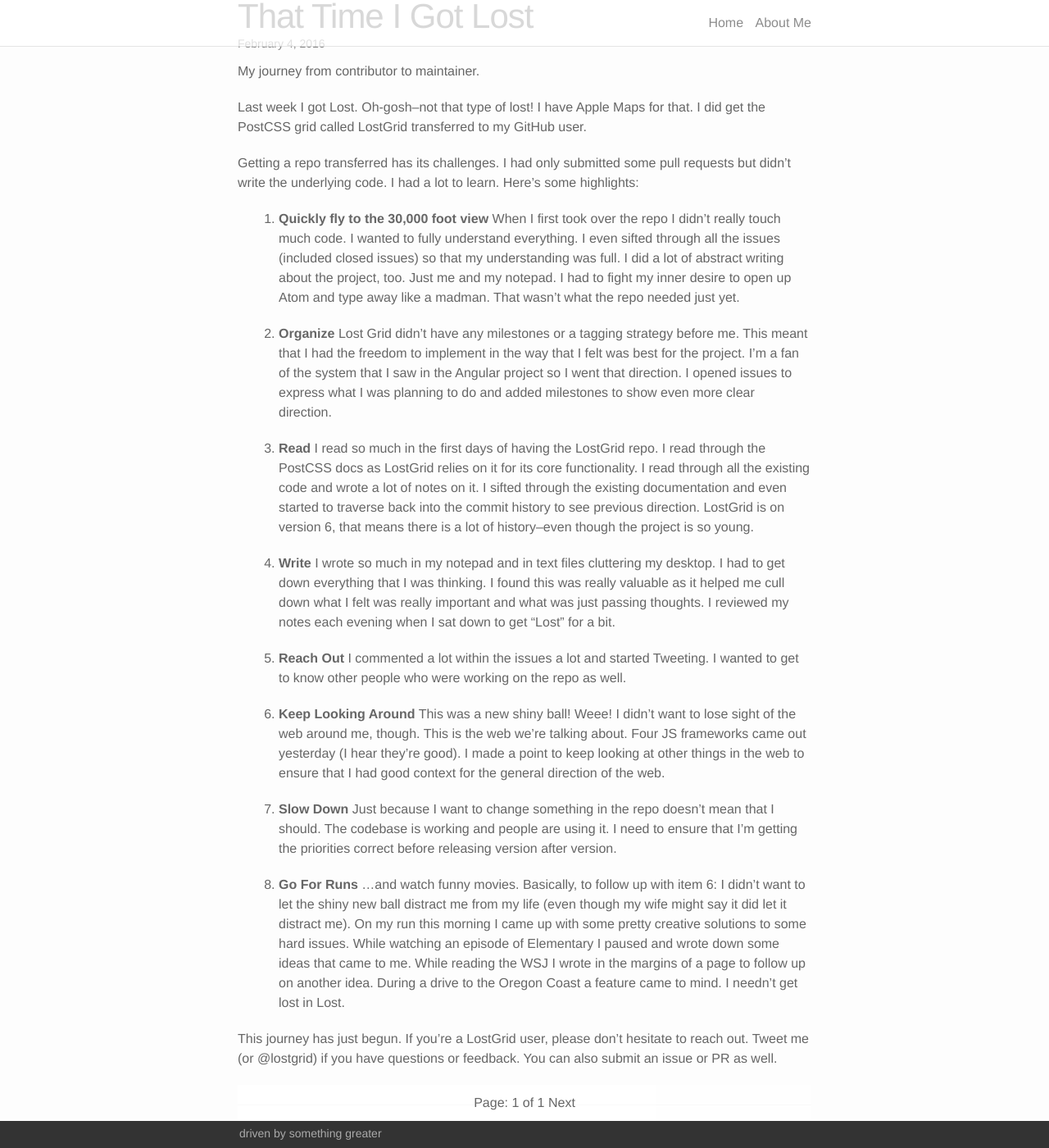
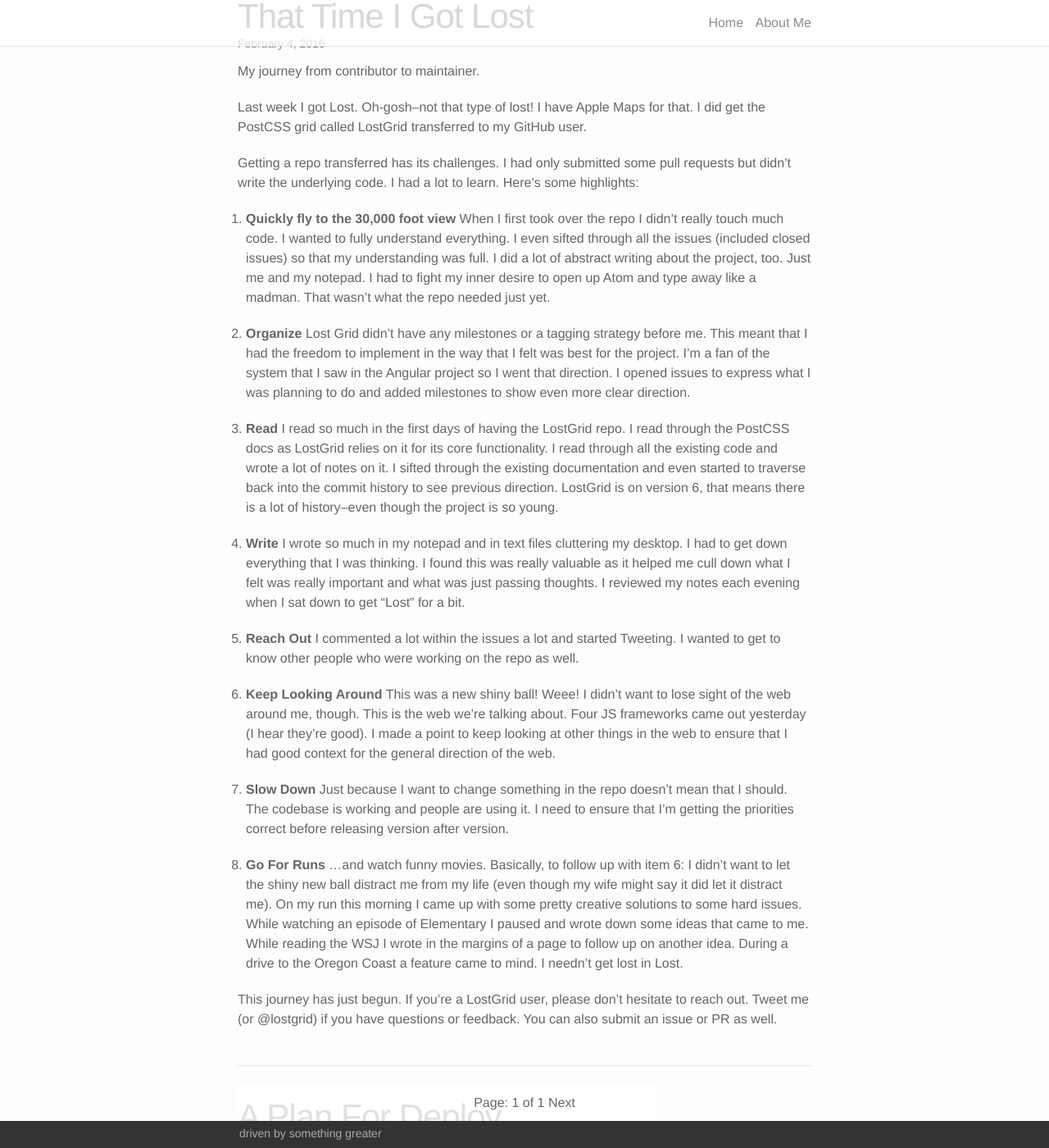
Before and after one commit to peterramsing/personal-site, a Jekyll site: the page built from index.html, in a window 1280 px wide and 1400 px high, scrolled down 1263 px. Shown: the whole window at 82% size. Built offline with Jekyll 4.4.1, drawn with Linux system fonts in a browser that asks for light colours; nearby versions of some CDN libraries; the list of posts is cut into pages by our own code.

Commit message:
Adjusts the ul and ol to not nest so deeply visually
When these were daisy chained with ul containing uls this got really
deeply nested visually. This just slims it down.

Also fixes the container breaking out of bounds on mobile for a
particular post that had lots of ul’s nested. 👍🏻

```diff
--- a/_sass/_base.scss
+++ b/_sass/_base.scss
@@ -98,7 +98,7 @@
  * Lists
  */
 ul, ol {
-  margin-left: $horizontal-spacing-unit;
+  margin-left: 10px;
 }
 
 li {
```
